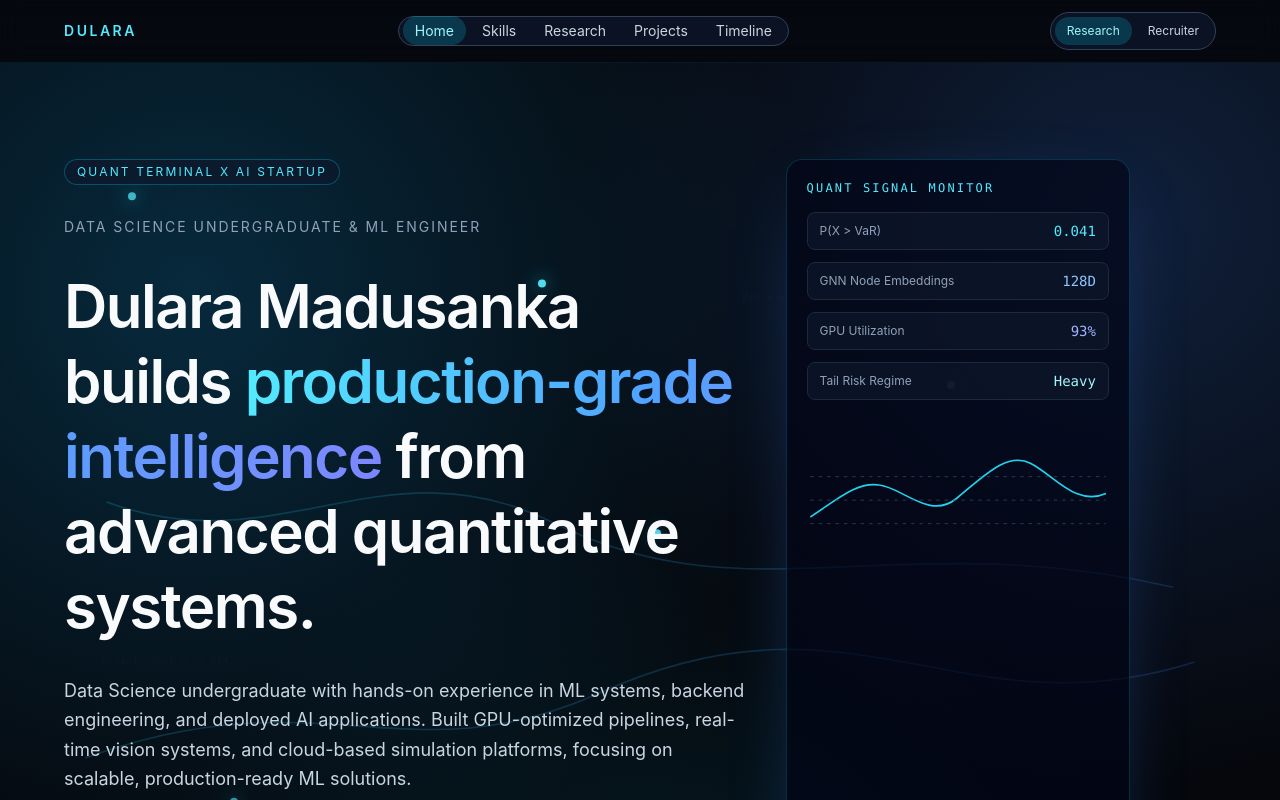
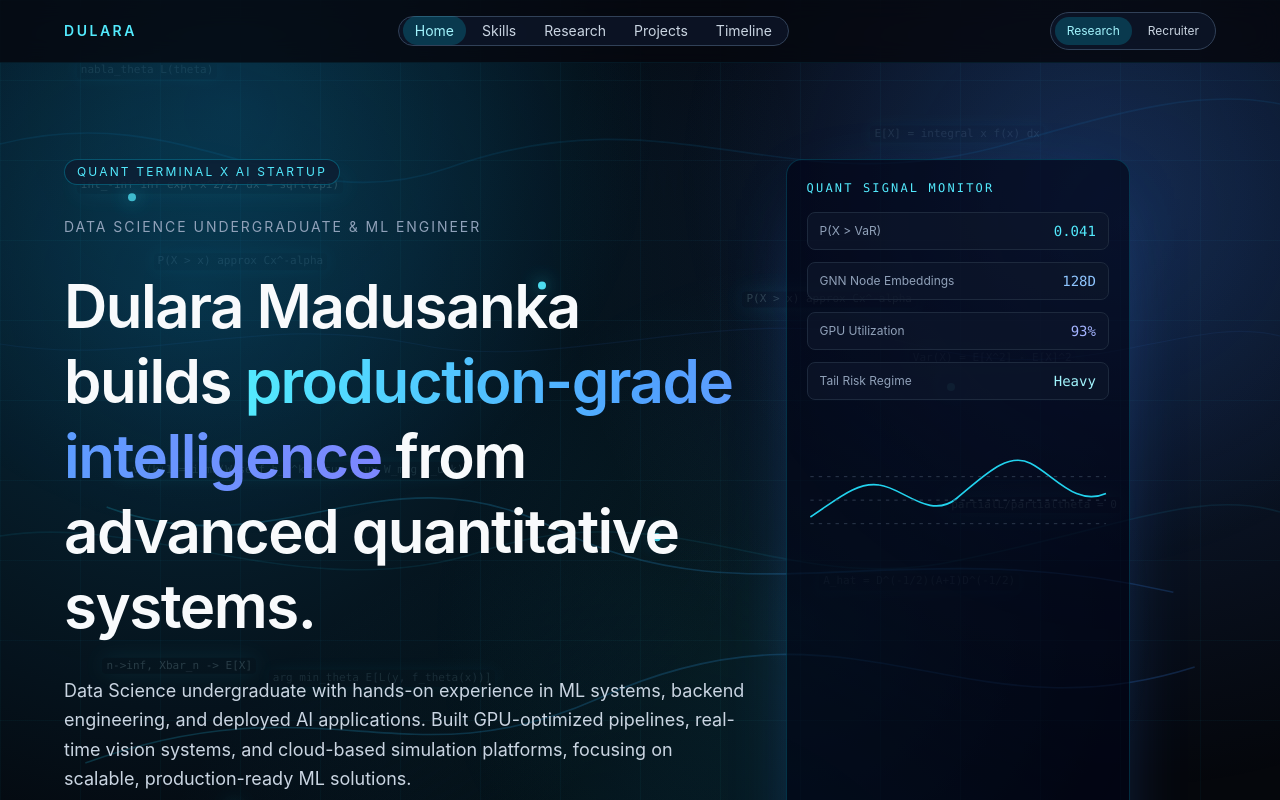
Before and after one commit to DularaMadhusanka/portfolio, a React (Vite) app: page / in a window 1280 px wide. Shown: the top 800 px of the page. Built offline with nearby package versions, Linux system fonts and the light colour scheme.

Commit message:
Add full-page mathematical background system and improve hero readability.
Introduce a global animated quant equation layer across all sections and increase visibility of hero math overlays and resume metadata.

```diff
--- a/src/App.jsx
+++ b/src/App.jsx
@@ -1,4 +1,5 @@
 import { useEffect, useState } from 'react'
+import GlobalMathBackground from './components/GlobalMathBackground'
 import Hero from './components/Hero'
 import Navbar from './components/Navbar'
 import Projects from './components/Projects'
@@ -17,13 +18,16 @@ function App() {
   }, [viewMode])
 
   return (
-    <main className="min-h-screen bg-[#05070c] text-slate-100">
+    <main className="relative min-h-screen bg-[#05070c] text-slate-100">
+      <GlobalMathBackground />
+      <div className="relative z-10">
         <Navbar viewMode={viewMode} onViewModeChange={setViewMode} />
         <Hero viewMode={viewMode} />
         <Skills />
         <ResearchLab viewMode={viewMode} />
         <Projects viewMode={viewMode} />
         <Timeline />
+      </div>
     </main>
   )
 }
--- /dev/null
+++ b/src/components/GlobalMathBackground.jsx
@@ -0,0 +1,38 @@
+import { motion } from 'framer-motion'
+
+const globalEquations = [
+  { text: 'nabla_theta L(theta)', top: '8%', left: '6%', delay: 0.2 },
+  { text: 'E[X] = integral x f(x) dx', top: '16%', left: '68%', delay: 0.6 },
+  { text: 'P(X > x) approx Cx^-alpha', top: '32%', left: '12%', delay: 0.9 },
+  { text: 'Var(X) = E[X^2] - E[X]^2', top: '44%', left: '71%', delay: 0.35 },
+  { text: 'h_v^(k+1)=sigma(W_self h_v^k + sum a_uv W_msg h_u^k)', top: '58%', left: '9%', delay: 0.5 },
+  { text: 'A_hat = D^(-1/2)(A+I)D^(-1/2)', top: '72%', left: '64%', delay: 0.8 },
+  { text: 'arg min_theta E[L(y, f_theta(x))]', top: '84%', left: '21%', delay: 0.4 },
+]
+
+function GlobalMathBackground() {
+  return (
+    <div className="pointer-events-none fixed inset-0 z-0 overflow-hidden">
+      <div className="absolute inset-0 bg-[linear-gradient(rgba(34,211,238,0.04)_1px,transparent_1px),linear-gradient(90deg,rgba(34,211,238,0.04)_1px,transparent_1px)] bg-[size:80px_80px]" />
+      <svg className="absolute inset-0 h-full w-full opacity-25" viewBox="0 0 1600 1000" fill="none">
+        <path d="M0 180C240 120 360 280 560 210C840 110 980 260 1260 180C1400 140 1500 110 1600 130" stroke="#0ea5e9" strokeOpacity="0.4" strokeWidth="2" />
+        <path d="M0 670C180 640 380 760 600 690C840 610 980 750 1200 700C1400 660 1500 610 1600 640" stroke="#22d3ee" strokeOpacity="0.35" strokeWidth="2" />
+        <path d="M0 430C180 460 320 390 520 430C700 470 920 370 1140 430C1360 490 1480 390 1600 420" stroke="#3b82f6" strokeOpacity="0.3" strokeWidth="1.5" />
+      </svg>
+      {globalEquations.map((equation) => (
+        <motion.span
+          key={equation.text}
+          className="absolute rounded px-1 font-mono text-[11px] text-cyan-100/30 shadow-[0_0_16px_rgba(34,211,238,0.16)]"
+          style={{ top: equation.top, left: equation.left }}
+          animate={{ opacity: [0.18, 0.42, 0.18], y: [0, -3, 0] }}
+          transition={{ duration: 9, repeat: Infinity, delay: equation.delay, ease: 'easeInOut' }}
+        >
+          {equation.text}
+        </motion.span>
+      ))}
+      <div className="absolute inset-0 bg-[radial-gradient(circle_at_18%_14%,rgba(14,165,233,0.16),transparent_34%),radial-gradient(circle_at_84%_22%,rgba(59,130,246,0.14),transparent_32%),radial-gradient(circle_at_62%_78%,rgba(34,211,238,0.1),transparent_36%)]" />
+    </div>
+  )
+}
+
+export default GlobalMathBackground
--- a/src/components/Hero.jsx
+++ b/src/components/Hero.jsx
@@ -31,13 +31,16 @@ function Hero({ viewMode }) {
     <section id="home" className="relative overflow-hidden border-b border-cyan-500/15 px-6 pb-20 pt-24 sm:px-10 lg:px-16">
       <div className="pointer-events-none absolute inset-0">
         <div className="absolute inset-0 bg-[radial-gradient(circle_at_15%_20%,rgba(14,165,233,0.22),transparent_44%),radial-gradient(circle_at_88%_14%,rgba(59,130,246,0.20),transparent_38%),radial-gradient(circle_at_50%_86%,rgba(8,145,178,0.16),transparent_45%)]" />
-        {viewMode === 'research' &&
-          mathFragments.map((fragment) => (
+        {mathFragments.map((fragment) => (
           <motion.span
             key={fragment.text}
-              className="absolute font-mono text-[10px] text-cyan-200/20"
+            className={`absolute rounded px-1 font-mono text-[11px] ${
+              viewMode === 'research'
+                ? 'text-cyan-100/45 shadow-[0_0_22px_rgba(34,211,238,0.25)]'
+                : 'text-cyan-100/28 shadow-[0_0_14px_rgba(34,211,238,0.16)]'
+            }`}
             style={{ top: fragment.top, left: fragment.left }}
-              animate={{ opacity: [0.1, 0.28, 0.1], y: [0, -2, 0] }}
+            animate={viewMode === 'research' ? { opacity: [0.35, 0.62, 0.35], y: [0, -3, 0] } : { opacity: [0.2, 0.35, 0.2], y: [0, -2, 0] }}
             transition={{ duration: 7, repeat: Infinity, delay: fragment.delay, ease: 'easeInOut' }}
           >
             {fragment.text}
@@ -158,7 +161,9 @@ function Hero({ viewMode }) {
               Download Resume <Download size={16} />
             </a>
           </div>
-          <p className="text-xs text-slate-400">Resume last updated: Mar 2026</p>
+          <p className="w-fit rounded border border-cyan-500/30 bg-slate-900/70 px-2.5 py-1 text-xs text-cyan-200">
+            Resume last updated: Mar 2026
+          </p>
 
           <div className="flex flex-wrap items-center gap-5 pt-2 text-slate-300">
             <a
```
Lines whose indentation alone changed are shown as unchanged.
